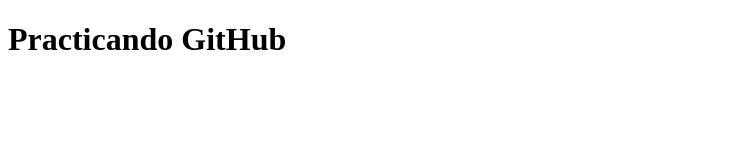
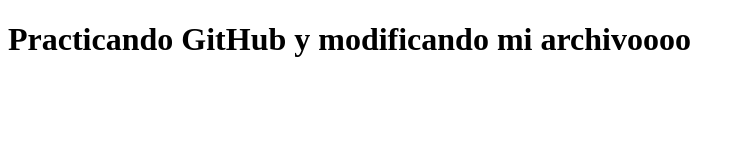
Before and after one commit to pawerdevia/gen29-g2, a plain HTML site: page index.html in a window 1280 px wide. Shown: the whole page, without its empty margins (0-745 px from the left). Drawn offline with Linux system fonts and the light colour scheme.

Commit message:
update/header-from-otherbranch

```diff
--- a/index.html
+++ b/index.html
@@ -8,7 +8,7 @@
 </head>
 <body>
 
-    <h1>Practicando GitHub</h1>
+    <h1>Practicando GitHub y modificando mi archivoooo</h1>
 
 </body>
 </html>
```
